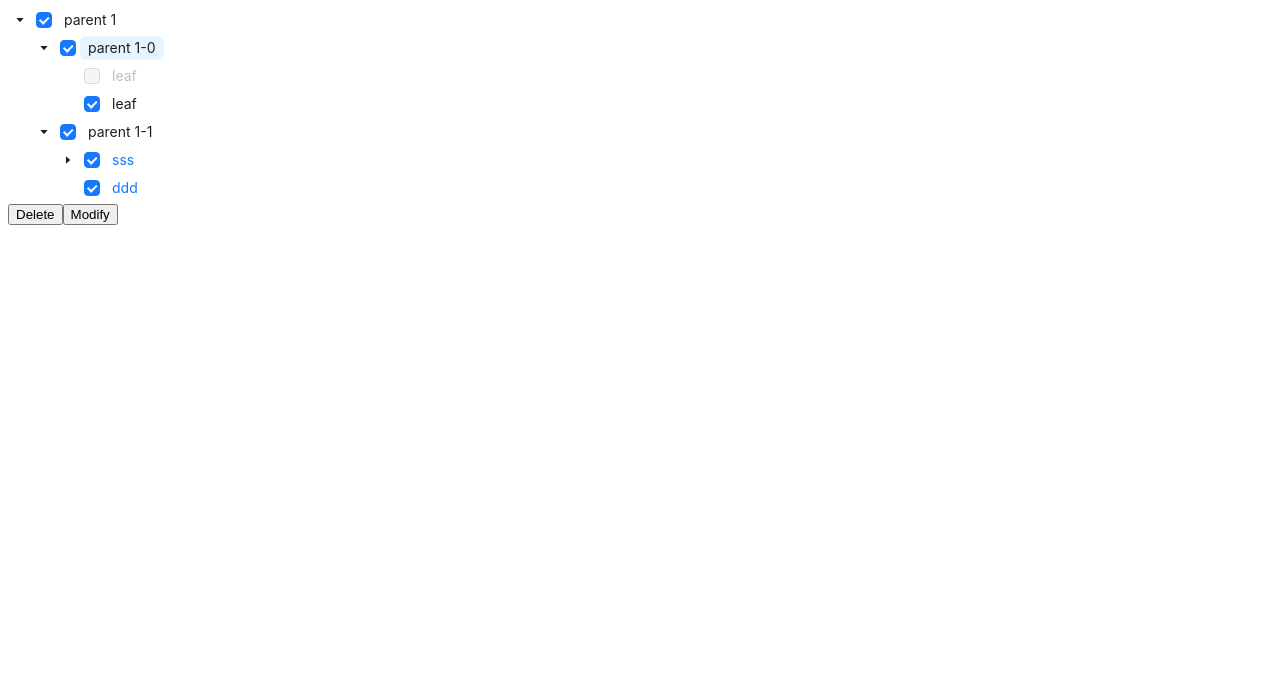
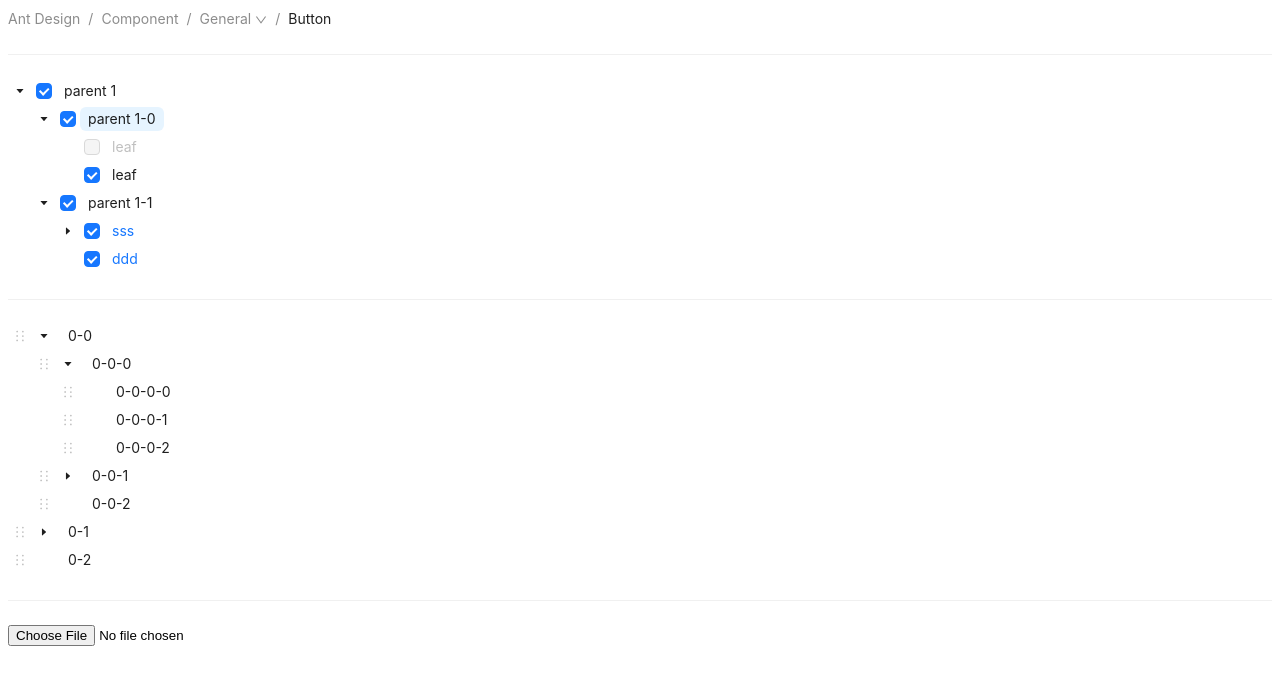
Before and after one commit to lookingforcharlie/sa_prototype, a React (Vite) app: page / in a window 1280 px wide. Shown: the top 684 px of the page. Built offline with nearby package versions, Linux system fonts and the light colour scheme.

Commit message:
added draggable tree

```diff
--- a/package.json
+++ b/package.json
@@ -13,11 +13,13 @@
     "@ant-design/icons": "^5.3.6",
     "antd": "^5.16.1",
     "react": "^18.2.0",
-    "react-dom": "^18.2.0"
+    "react-dom": "^18.2.0",
+    "react-router-dom": "^6.22.3"
   },
   "devDependencies": {
     "@types/react": "^18.2.66",
     "@types/react-dom": "^18.2.22",
+    "@types/react-router-dom": "^5.3.3",
     "@typescript-eslint/eslint-plugin": "^7.2.0",
     "@typescript-eslint/parser": "^7.2.0",
     "@vitejs/plugin-react": "^4.2.1",
--- a/src/App.tsx
+++ b/src/App.tsx
@@ -1,54 +1,8 @@
-import { Tree } from 'antd'
-import type { DataNode, TreeProps } from 'antd/es/tree'
-import './App.css'
+import { Divider } from 'antd'
+import BasicTree from './components/BasicTree'
+import Bread from './components/Bread'
+import DraggableTree from './components/DraggableTree'
 
-import './App.css'
-
-const treeData: DataNode[] = [
-  {
-    title: 'parent 1',
-    key: '0-0',
-    children: [
-      {
-        title: 'parent 1-0',
-        key: '0-0-0',
-        disabled: false,
-        children: [
-          {
-            title: 'leaf',
-            key: '0-0-0-0',
-            disableCheckbox: true,
-          },
-          {
-            title: 'leaf',
-            key: '0-0-0-1',
-          },
-        ],
-      },
-      {
-        title: 'parent 1-1',
-        key: '0-0-1',
-        children: [
-          {
-            title: <span style={{ color: '#1677ff' }}>sss</span>,
-            key: '0-0-1-0',
-            children: [
-              {
-                title: 'stem',
-                key: '0-0-0-0-0',
-                disableCheckbox: true,
-              },
-            ],
-          },
-          {
-            title: <span style={{ color: '#1677ff' }}>ddd</span>,
-            key: '0-0-1-1',
-          },
-        ],
-      },
-    ],
-  },
-]
 function App() {
   console.log('first commit in branch_charlie')
   console.log('second commit in branch_charlie')
@@ -59,27 +13,27 @@ function App() {
 
   console.log('add some sauce for the fourth commit')
 
-  const onSelect: TreeProps['onSelect'] = (selectedKeys, info) => {
-    console.log('selected', selectedKeys, info)
-  }
+  const handleChange = (e: React.ChangeEvent<HTMLInputElement>) => {
+    console.log(e.target)
 
-  const onCheck: TreeProps['onCheck'] = (checkedKeys, info) => {
-    console.log('onCheck', checkedKeys, info)
+    const target = e.target as HTMLInputElement & {
+      files: FileList
+    }
+    console.log(target.files[0].size)
   }
 
   return (
     <>
-      <Tree
-        checkable
-        defaultExpandedKeys={['0-0-0', '0-0-1']}
-        defaultSelectedKeys={['0-0-0', '0-0-1']}
-        defaultCheckedKeys={['0-0-0', '0-0-1']}
-        onSelect={onSelect}
-        onCheck={onCheck}
-        treeData={treeData}
-      />
-      <button>Delete</button>
-      <button>Modify</button>
+      <Bread />
+
+      <Divider />
+      <BasicTree />
+      <Divider />
+
+      <DraggableTree />
+
+      <Divider />
+      <input type='file' name='image' onChange={handleChange} />
     </>
   )
 }
--- /dev/null
+++ b/src/components/BasicTree.tsx
@@ -0,0 +1,69 @@
+import { Tree } from 'antd'
+import type { DataNode, TreeProps } from 'antd/es/tree'
+
+const treeData: DataNode[] = [
+  {
+    title: 'parent 1',
+    key: '0-0',
+    children: [
+      {
+        title: 'parent 1-0',
+        key: '0-0-0',
+        disabled: false,
+        children: [
+          {
+            title: 'leaf',
+            key: '0-0-0-0',
+            disableCheckbox: true,
+          },
+          {
+            title: 'leaf',
+            key: '0-0-0-1',
+          },
+        ],
+      },
+      {
+        title: 'parent 1-1',
+        key: '0-0-1',
+        children: [
+          {
+            title: <span style={{ color: '#1677ff' }}>sss</span>,
+            key: '0-0-1-0',
+            children: [
+              {
+                title: 'stem',
+                key: '0-0-0-0-0',
+                disableCheckbox: true,
+              },
+            ],
+          },
+          {
+            title: <span style={{ color: '#1677ff' }}>ddd</span>,
+            key: '0-0-1-1',
+          },
+        ],
+      },
+    ],
+  },
+]
+
+export default function BasicTree() {
+  const onSelect: TreeProps['onSelect'] = (selectedKeys, info) => {
+    console.log('selected', selectedKeys, info)
+  }
+
+  const onCheck: TreeProps['onCheck'] = (checkedKeys, info) => {
+    console.log('onCheck', checkedKeys, info)
+  }
+  return (
+    <Tree
+      checkable
+      defaultExpandedKeys={['0-0-0', '0-0-1']}
+      defaultSelectedKeys={['0-0-0', '0-0-1']}
+      defaultCheckedKeys={['0-0-0', '0-0-1']}
+      onSelect={onSelect}
+      onCheck={onCheck}
+      treeData={treeData}
+    />
+  )
+}
--- /dev/null
+++ b/src/components/Bread.tsx
@@ -0,0 +1,51 @@
+// import { HomeOutlined,  UserOutlined } from '@ant-design/icons'
+import { Breadcrumb } from 'antd'
+
+const menuItems = [
+  {
+    key: '1',
+    label: (
+      <a target='_blank' rel='noopener noreferrer' href='https://meetxb.com'>
+        General
+      </a>
+    ),
+  },
+  {
+    key: '2',
+    label: (
+      <a target='_blank' rel='noopener noreferrer' href='https://meetxb.com'>
+        Layout
+      </a>
+    ),
+  },
+  {
+    key: '3',
+    label: (
+      <a target='_blank' rel='noopener noreferrer' href='https://meetxb.com'>
+        Navigation
+      </a>
+    ),
+  },
+]
+
+export default function Bread() {
+  return (
+    <Breadcrumb
+      items={[
+        {
+          title: 'Ant Design',
+        },
+        {
+          title: <a href=''>Component</a>,
+        },
+        {
+          title: <a href=''>General</a>,
+          menu: { items: menuItems },
+        },
+        {
+          title: 'Button',
+        },
+      ]}
+    />
+  )
+}
--- /dev/null
+++ b/src/components/DraggableTree.tsx
@@ -0,0 +1,112 @@
+import type { TreeDataNode, TreeProps } from 'antd'
+import { Tree } from 'antd'
+import React, { useState } from 'react'
+
+const x = 3
+const y = 2
+const z = 1
+const defaultData: TreeDataNode[] = []
+
+const generateData = (
+  _level: number,
+  _preKey?: React.Key,
+  _tns?: TreeDataNode[]
+) => {
+  const preKey = _preKey || '0'
+  const tns = _tns || defaultData
+
+  const children: React.Key[] = []
+  for (let i = 0; i < x; i++) {
+    const key = `${preKey}-${i}`
+    tns.push({ title: key, key })
+    if (i < y) {
+      children.push(key)
+    }
+  }
+  if (_level < 0) {
+    return tns
+  }
+  const level = _level - 1
+  children.forEach((key, index) => {
+    tns[index].children = []
+    return generateData(level, key, tns[index].children)
+  })
+}
+generateData(z)
+
+export default function DraggableTree() {
+  const [gData, setGData] = useState(defaultData)
+  const [expandedKeys] = useState(['0-0', '0-0-0', '0-0-0-0'])
+
+  const onDragEnter: TreeProps['onDragEnter'] = (info) => {
+    console.log(info)
+    // expandedKeys, set it when controlled is needed
+    // setExpandedKeys(info.expandedKeys)
+  }
+
+  const onDrop: TreeProps['onDrop'] = (info) => {
+    console.log(info)
+    const dropKey = info.node.key
+    const dragKey = info.dragNode.key
+    const dropPos = info.node.pos.split('-')
+    const dropPosition = info.dropPosition - Number(dropPos[dropPos.length - 1]) // the drop position relative to the drop node, inside 0, top -1, bottom 1
+
+    const loop = (
+      data: TreeDataNode[],
+      key: React.Key,
+      callback: (node: TreeDataNode, i: number, data: TreeDataNode[]) => void
+    ) => {
+      for (let i = 0; i < data.length; i++) {
+        if (data[i].key === key) {
+          return callback(data[i], i, data)
+        }
+        if (data[i].children) {
+          loop(data[i].children!, key, callback)
+        }
+      }
+    }
+    const data = [...gData]
+
+    // Find dragObject
+    let dragObj: TreeDataNode
+    loop(data, dragKey, (item, index, arr) => {
+      arr.splice(index, 1)
+      dragObj = item
+    })
+
+    if (!info.dropToGap) {
+      // Drop on the content
+      loop(data, dropKey, (item) => {
+        item.children = item.children || []
+        // where to insert. New item was inserted to the start of the array in this example, but can be anywhere
+        item.children.unshift(dragObj)
+      })
+    } else {
+      let ar: TreeDataNode[] = []
+      let i: number
+      loop(data, dropKey, (_item, index, arr) => {
+        ar = arr
+        i = index
+      })
+      if (dropPosition === -1) {
+        // Drop on the top of the drop node
+        ar.splice(i!, 0, dragObj!)
+      } else {
+        // Drop on the bottom of the drop node
+        ar.splice(i! + 1, 0, dragObj!)
+      }
+    }
+    setGData(data)
+  }
+  return (
+    <Tree
+      className='draggable-tree'
+      defaultExpandedKeys={expandedKeys}
+      draggable
+      blockNode
+      onDragEnter={onDragEnter}
+      onDrop={onDrop}
+      treeData={gData}
+    />
+  )
+}
--- a/src/index.css
+++ b/src/index.css
@@ -0,0 +1,3 @@
+. {
+  background-color: yellow;
+}
```
Also changed, not shown: 1 other file (tests, documents, lock files or other folders).
